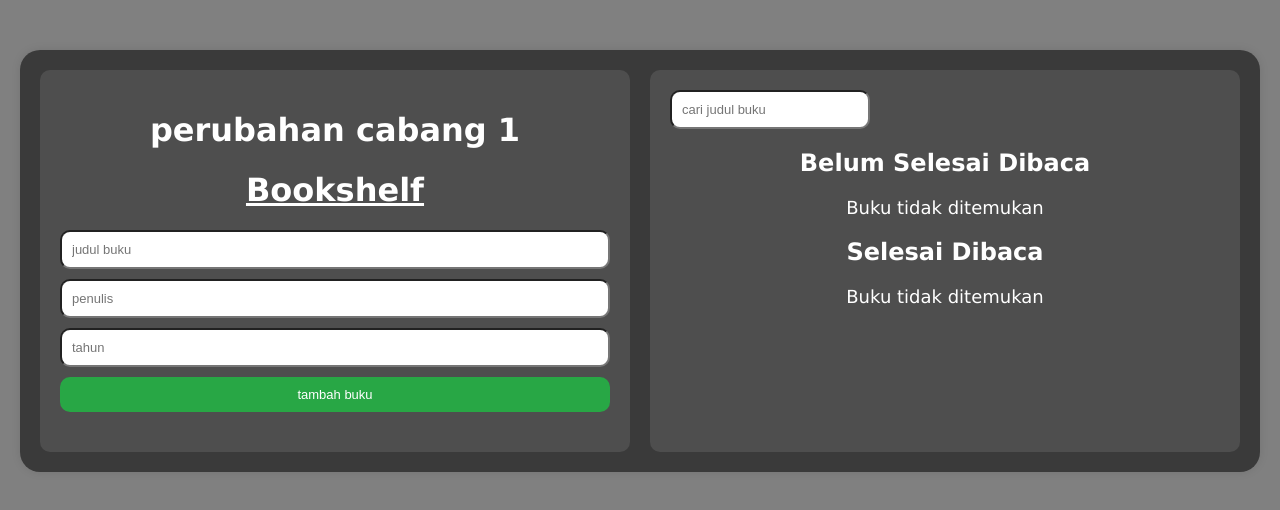
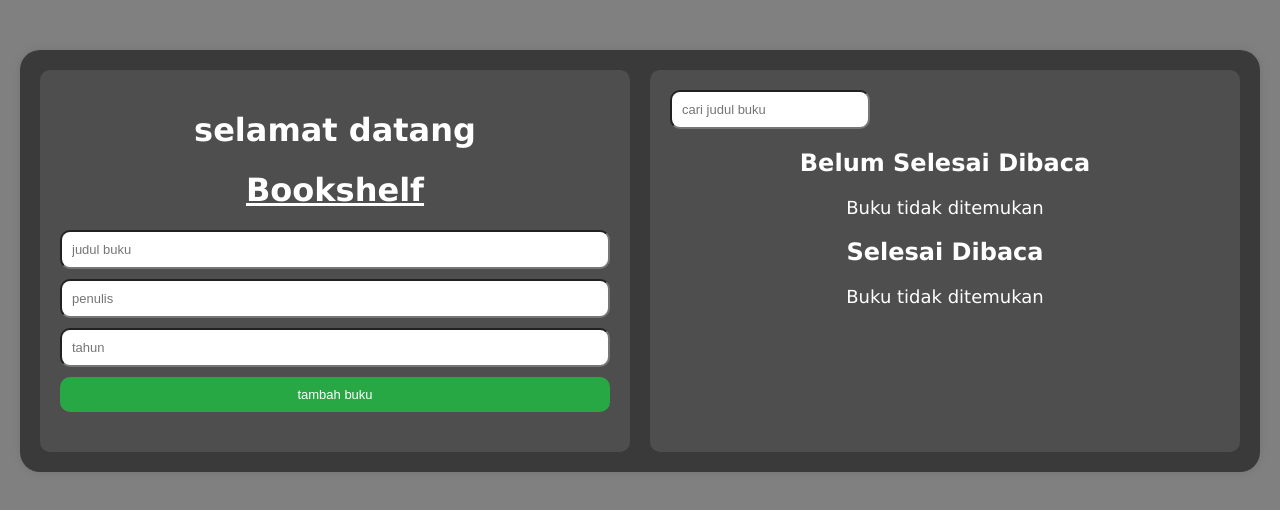
Before and after one commit to sabrinaalifia/apkweb2, a plain HTML site: page index.html in a window 1280 px wide. Drawn offline with Linux system fonts and the light colour scheme.

Commit message:
Update index.html

```diff
--- a/index.html
+++ b/index.html
@@ -4,14 +4,14 @@
 <head>
     <meta charset="UTF-8">
     <meta name="viewport" content="width=device-width, initial-scale=1.0">
-    <title>Bookshelf</title>
+    <title>penyimpanan buku</title>
     <link rel="stylesheet" href="style.css">
 </head>
 
 <body>
     <div id="app">
         <div id="form-section">
-            <h1>perubahan cabang 1</h1>
+            <h1>selamat datang</h1>
             <h1><u>Bookshelf</u></h1>
             <form id="book-form">
                 <input type="text" id="title" placeholder="judul buku" required>
```
